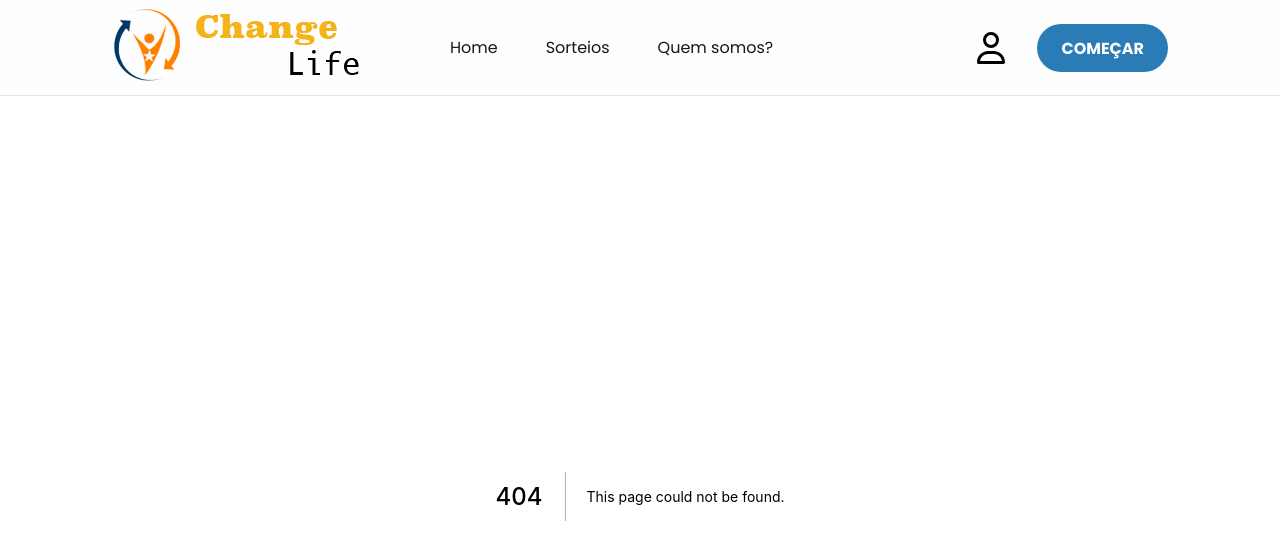
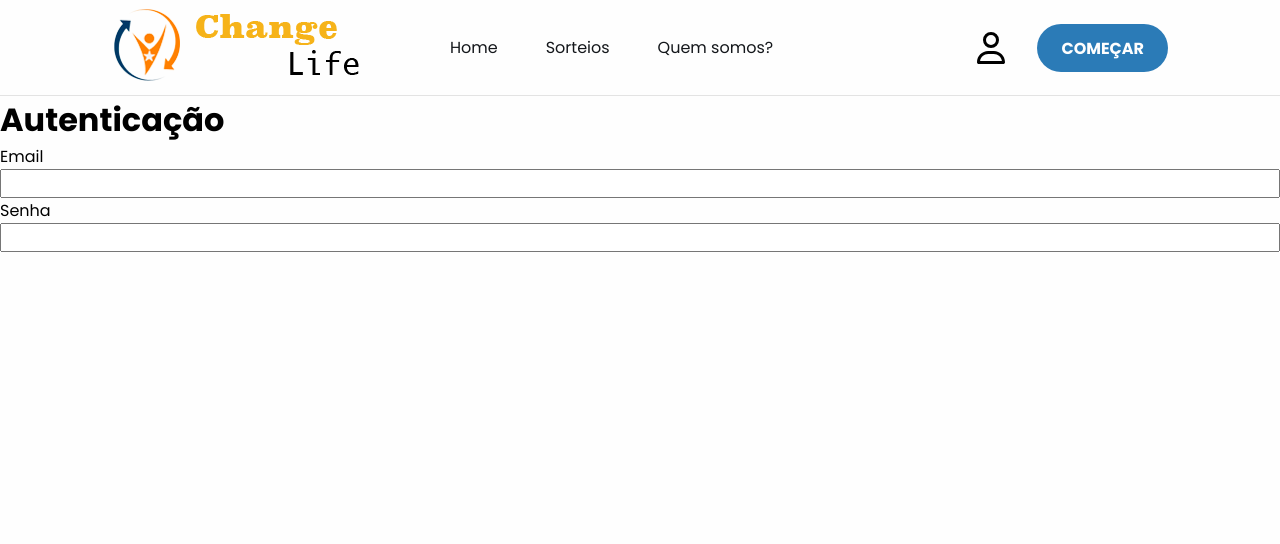
Before and after one commit to edgarbispo/changelife, a Next.js app: page /autenticacao in a window 1280 px wide. Before the commit this address had no page. Shown: the top 544 px of the page. Built offline with nearby package versions, Linux system fonts and the light colour scheme.

Commit message:
Autenticacao

```diff
--- /dev/null
+++ b/src/components/auth/AuthInput.tsx
@@ -0,0 +1,23 @@
+import styles from './styles.module.scss'
+
+interface AuthInputProps{
+    label: string,
+    valor: any,
+    obrigatorio?: boolean
+    tipo?: 'text' | 'email' | 'password'
+    valorMudou: (novoValor: any) => void
+}
+
+export default function AuthInput(props: AuthInputProps){
+    return(
+        <div className={styles.container}>
+            <label>{props.label}</label>
+            <input
+                type={props.tipo ?? 'text'}
+                value={props.valor}
+                onChange={e => props.valorMudou?.(e.target)}
+                required={props.obrigatorio ?? false}
+            />
+        </div>
+    )
+}
--- /dev/null
+++ b/src/components/auth/styles.module.scss
@@ -0,0 +1,4 @@
+.container{
+  display: flex;
+  flex-direction: column;
+}
--- /dev/null
+++ b/src/pages/autenticacao.tsx
@@ -0,0 +1,30 @@
+import {useState} from "react";
+import styles from '../styles/autenticacao.module.scss'
+import AuthInput from "../components/auth/AuthInput";
+
+export default function Autenticacao(){
+
+    const [modo, setModo] = useState<'login' | 'cadastro'>('login')
+    const [email, setEmail] = useState('')
+    const [senha, setSenha] = useState('')
+
+    return(
+        <div className={styles.container}>
+            <h1>Autenticação</h1>
+            <AuthInput
+                label={"Email"}
+                valor={email}
+                tipo={'email'}
+                valorMudou={setEmail}
+                obrigatorio
+            />
+            <AuthInput
+                label={"Senha"}
+                tipo={"password"}
+                valor={senha}
+                valorMudou={setSenha}
+                obrigatorio
+            />
+        </div>
+    )
+}
--- /dev/null
+++ b/src/styles/autenticacao.module.scss
@@ -0,0 +1,4 @@
+.conteiner{
+  display: flex;
+  flex-direction: column;
+}
```
